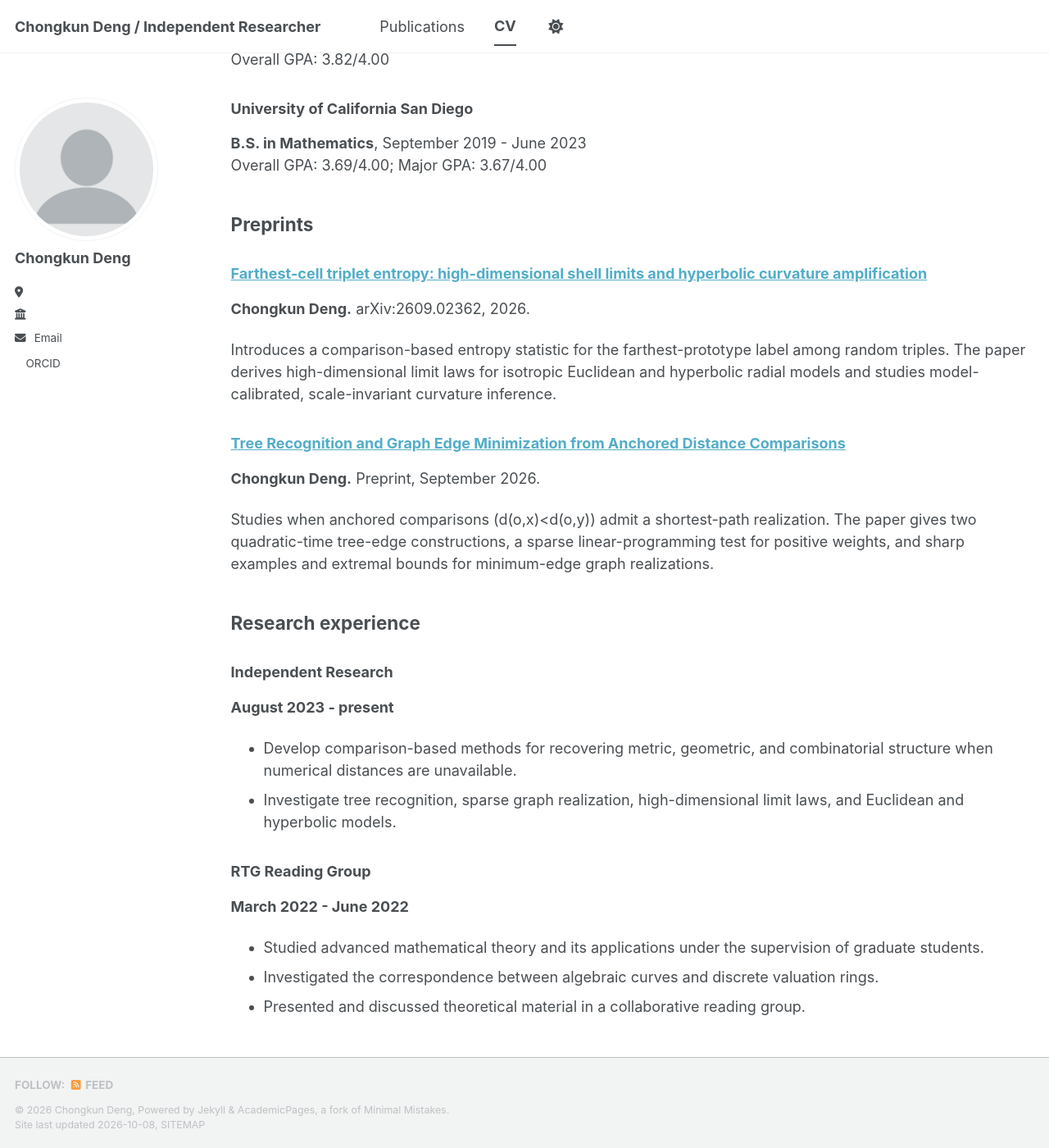
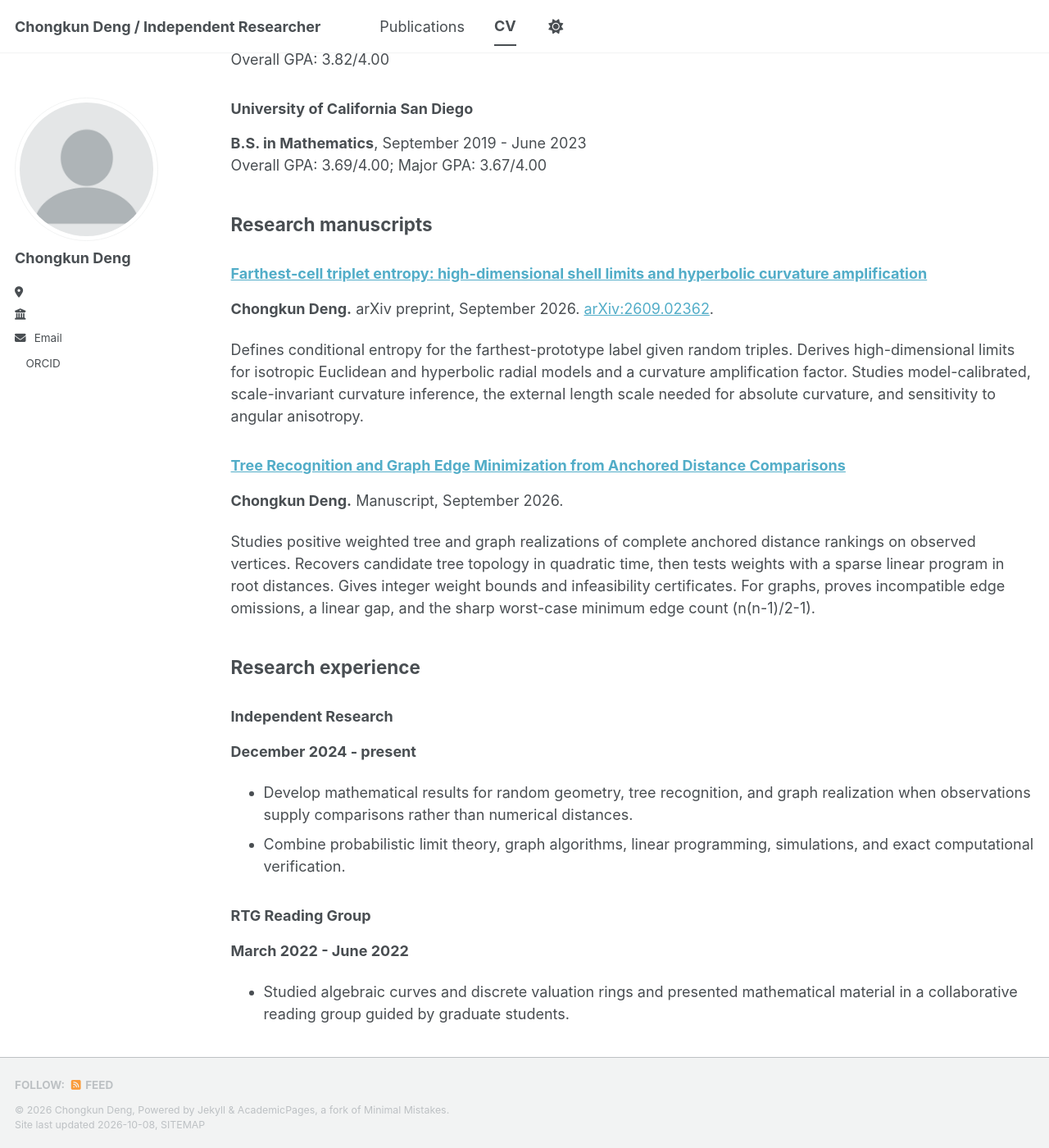
Before and after one commit to chongkun-deng/chongkun-deng.github.io, a Jekyll site: the page built from _pages/cv.md, in a window 1280 px wide and 1400 px high, scrolled down 434 px. Shown: the whole window at 82% size. Built offline with Jekyll 4.4.1, drawn with Linux system fonts in a browser that asks for light colours; a style sheet for code colours, icons or effects is not loaded; some of the changed text lies outside the part shown.

Commit message:
Add files via upload

```diff
--- a/_pages/cv.md
+++ b/_pages/cv.md
@@ -11,7 +11,7 @@ redirect_from:
 
 ## Research interests
 
-Ordinal and comparison-based methods; metric geometry and tree metrics; high-dimensional probability and statistics; Euclidean and hyperbolic geometry; algorithms and optimization for geometric inference.
+Statistical inference and learning for structured data; high-dimensional probability; geometric and topological methods; ordinal comparisons, graph structure, and optimization.
 
 ## Education
 
@@ -25,36 +25,34 @@ Overall GPA: 3.82/4.00
 **B.S. in Mathematics**, September 2019 - June 2023
 Overall GPA: 3.69/4.00; Major GPA: 3.67/4.00
 
-## Preprints
+## Research manuscripts
 
 ### [Farthest-cell triplet entropy: high-dimensional shell limits and hyperbolic curvature amplification](https://arxiv.org/abs/2609.02362)
 
-**Chongkun Deng.** arXiv:2609.02362, 2026.
+**Chongkun Deng.** arXiv preprint, September 2026. [arXiv:2609.02362](https://arxiv.org/abs/2609.02362).
 
-Introduces a comparison-based entropy statistic for the farthest-prototype label among random triples. The paper derives high-dimensional limit laws for isotropic Euclidean and hyperbolic radial models and studies model-calibrated, scale-invariant curvature inference.
+Defines conditional entropy for the farthest-prototype label given random triples. Derives high-dimensional limits for isotropic Euclidean and hyperbolic radial models and a curvature amplification factor. Studies model-calibrated, scale-invariant curvature inference, the external length scale needed for absolute curvature, and sensitivity to angular anisotropy.
 
 ### [Tree Recognition and Graph Edge Minimization from Anchored Distance Comparisons]({{ '/files/Tree-Recognition-and-Graph-Edge-Minimization.pdf' | relative_url }})
 
-**Chongkun Deng.** Preprint, September 2026.
+**Chongkun Deng.** Manuscript, September 2026.
 
-Studies when anchored comparisons \(d(o,x)<d(o,y)\) admit a shortest-path realization. The paper gives two quadratic-time tree-edge constructions, a sparse linear-programming test for positive weights, and sharp examples and extremal bounds for minimum-edge graph realizations.
+Studies positive weighted tree and graph realizations of complete anchored distance rankings on observed vertices. Recovers candidate tree topology in quadratic time, then tests weights with a sparse linear program in root distances. Gives integer weight bounds and infeasibility certificates. For graphs, proves incompatible edge omissions, a linear gap, and the sharp worst-case minimum edge count \(n(n-1)/2-1\).
 
 ## Research experience
 
 ### Independent Research
 
-**August 2023 - present**
+**December 2024 - present**
 
-- Develop comparison-based methods for recovering metric, geometric, and combinatorial structure when numerical distances are unavailable.
-- Investigate tree recognition, sparse graph realization, high-dimensional limit laws, and Euclidean and hyperbolic models.
+- Develop mathematical results for random geometry, tree recognition, and graph realization when observations supply comparisons rather than numerical distances.
+- Combine probabilistic limit theory, graph algorithms, linear programming, simulations, and exact computational verification.
 
 ### RTG Reading Group
 
 **March 2022 - June 2022**
 
-- Studied advanced mathematical theory and its applications under the supervision of graduate students.
-- Investigated the correspondence between algebraic curves and discrete valuation rings.
-- Presented and discussed theoretical material in a collaborative reading group.
+- Studied algebraic curves and discrete valuation rings and presented mathematical material in a collaborative reading group guided by graduate students.
 
 ## Teaching experience
 
```
Also changed, not shown: _pages/about.md (+7 -5 lines), _pages/publications.html (+5 -4 lines).
